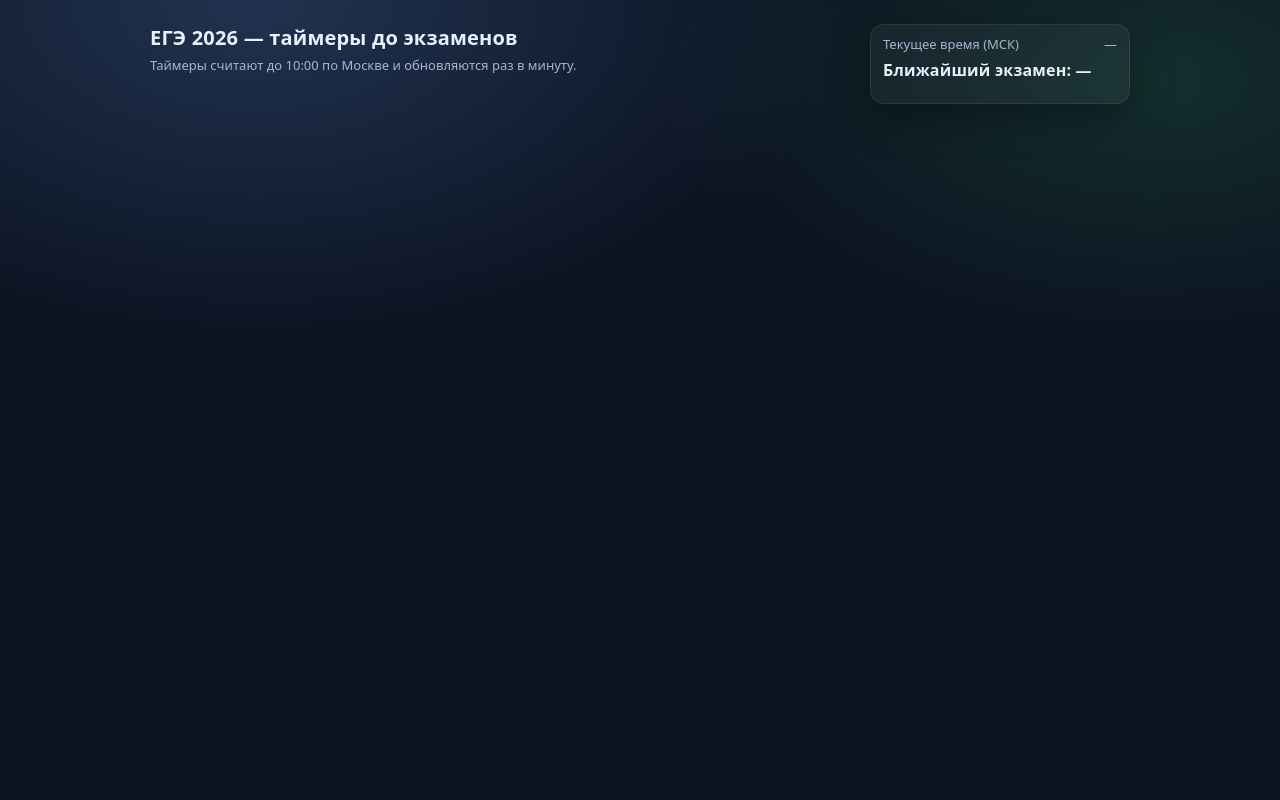
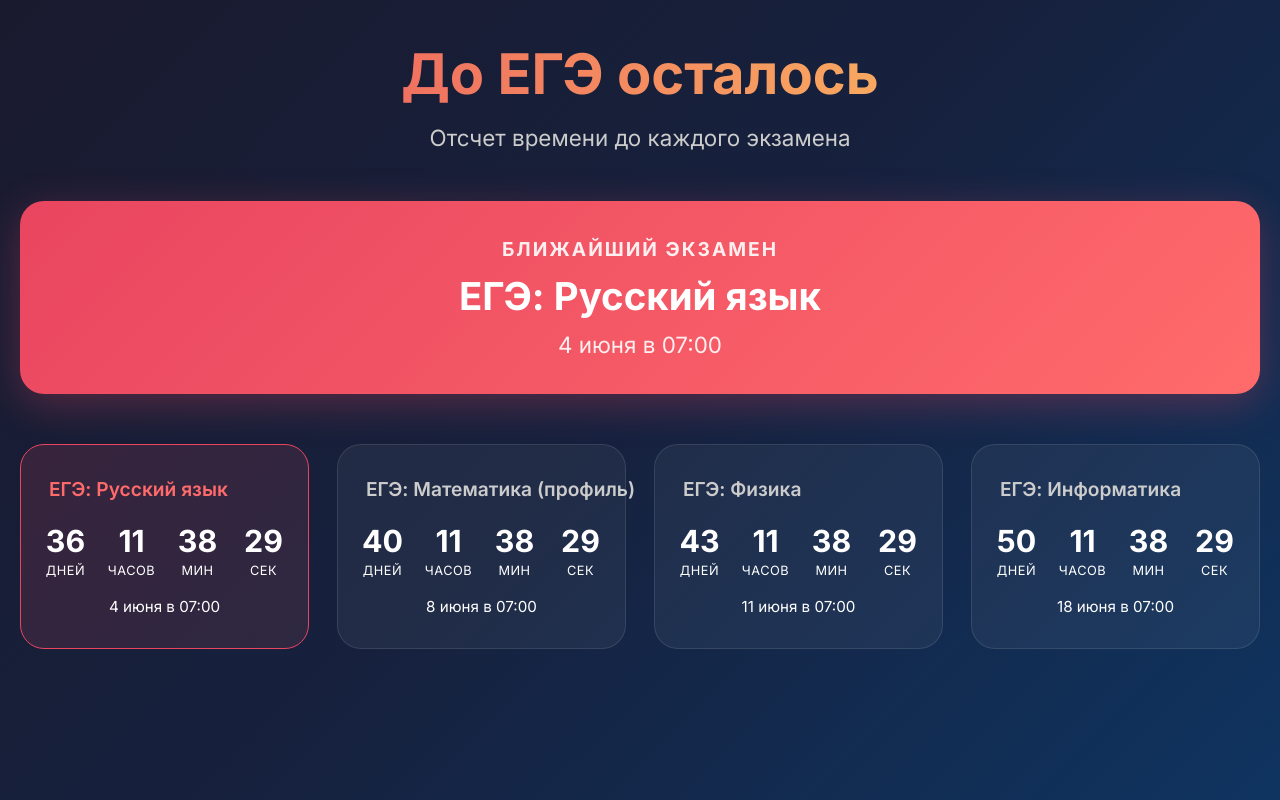
Before and after one commit to BuT9l3b/EGE_2026_Timer, a plain HTML site: page index.html in a window 1280 px wide. Drawn offline with Linux system fonts and the light colour scheme.

Commit message:
GUI has been completely redesigned.

```diff
--- a/index.html
+++ b/index.html
@@ -1,373 +1,314 @@
-<!doctype html>
+<!DOCTYPE html>
 <html lang="ru">
 <head>
-  <meta charset="utf-8" />
-  <meta name="viewport" content="width=device-width, initial-scale=1" />
-  <title>ЕГЭ 2026 — таймеры до экзаменов</title>
+  <meta charset="UTF-8">
+  <meta name="viewport" content="width=device-width, initial-scale=1.0">
+  <title>Таймеры до ЕГЭ</title>
+  <link rel="stylesheet" href="https://fonts.googleapis.com/css2?family=Inter:wght@400;500;600;700&display=swap">
   <style>
-    :root{
-      --bg:#0b1220;
-      --card:#111a2e;
-      --text:#e8eefc;
-      --muted:#a9b4d0;
-      --accent:#6ea8fe;
-      --warn:#fbbf24;
-      --good:#4ade80;
-      --border: rgba(255,255,255,.08);
-      --shadow: 0 12px 40px rgba(0,0,0,.35);
-    }
-    *{box-sizing:border-box}
-    body{
+    * {
       margin:0;
-      font-family: system-ui, -apple-system, Segoe UI, Roboto, Arial, sans-serif;
-      background: radial-gradient(1000px 600px at 20% 0%, rgba(110,168,254,.22), transparent 60%),
-                  radial-gradient(900px 500px at 90% 10%, rgba(74,222,128,.14), transparent 55%),
-                  var(--bg);
-      color:var(--text);
-      min-height:100vh;
-      padding:24px;
-    }
-    header{
-      max-width: 980px;
-      margin: 0 auto 18px;
-      display:flex;
-      align-items:flex-start;
-      justify-content:space-between;
-      gap:16px;
-      flex-wrap:wrap;
-    }
-    h1{
-      margin:0;
-      font-size: 20px;
-      font-weight: 800;
-      letter-spacing:.2px;
-    }
-    .sub{
-      margin-top:6px;
-      color:var(--muted);
-      font-size: 13px;
-      line-height:1.35;
-      max-width: 520px;
-    }
-    .pill{
-      border:1px solid var(--border);
-      background: rgba(255,255,255,.04);
-      padding:10px 12px;
-      border-radius:14px;
-      box-shadow: var(--shadow);
-      min-width: 260px;
-    }
-    .pill .row{
-      display:flex;
-      justify-content:space-between;
-      gap:12px;
-      font-size: 13px;
-      color: var(--muted);
-      margin-bottom: 6px;
-    }
-    .pill .big{
-      font-size: 16px;
-      font-weight: 800;
-      color: var(--text);
-      letter-spacing:.2px;
+      padding:0;
+      box-sizing:border-box;
     }
 
-    main{
-      max-width: 980px;
-      margin: 0 auto;
-    }
-    .grid{
-      display:grid;
-      grid-template-columns: repeat(12, 1fr);
-      gap:12px;
-    }
-    .card{
-      grid-column: span 6;
-      background: linear-gradient(180deg, rgba(255,255,255,.04), rgba(255,255,255,.01));
-      border: 1px solid var(--border);
-      border-radius: 16px;
-      padding: 16px;
-      box-shadow: var(--shadow);
-      position:relative;
-      overflow:hidden;
-    }
-    .card::after{
-      content:"";
-      position:absolute;
-      inset:-2px;
-      background: radial-gradient(600px 120px at 0% 0%, rgba(110,168,254,.22), transparent 55%),
-                  radial-gradient(500px 140px at 100% 0%, rgba(74,222,128,.14), transparent 60%);
-      opacity:.6;
-      pointer-events:none;
-    }
-    .card > *{position:relative; z-index:1;}
-
-    .top{
-      display:flex;
-      align-items:flex-start;
-      justify-content:space-between;
-      gap:12px;
-      margin-bottom: 10px;
-    }
-    .name{
-      font-weight: 800;
-      font-size: 15px;
-      line-height:1.25;
-    }
-    .date{
-      color: var(--muted);
-      font-size: 13px;
-      margin-top:6px;
-    }
-    .badge{
-      border:1px solid var(--border);
-      background: rgba(255,255,255,.04);
-      padding:8px 10px;
-      border-radius: 999px;
-      font-size: 12px;
-      color: var(--muted);
-      white-space:nowrap;
-      height: fit-content;
+    body {
+      font-family:'Inter',sans-serif;
+      min-height:100vh;
+      background:linear-gradient(135deg,#1a1a2e 0%,#16213e 50%,#0f3460 100%);
+      color:#fff;
+      padding:40px 20px;
     }
 
-    .timer{
-      display:flex;
-      align-items:baseline;
-      gap:10px;
-      flex-wrap:wrap;
-      margin-top: 8px;
+    .container {
+      max-width:1400px;
+      margin:0 auto;
     }
-    .time{
-      font-size: 32px;
-      font-weight: 900;
-      letter-spacing:.2px;
+
+    h1 {
+      text-align:center;
+      font-size:3.5rem;
+      font-weight:700;
+      margin-bottom:16px;
+      background:linear-gradient(90deg,#e94560,#ffd460);
+      -webkit-background-clip:text;
+      -webkit-text-fill-color:transparent;
+      background-clip:text;
     }
-    .labels{
-      display:flex;
-      gap:16px;
-      color: var(--muted);
-      font-size: 12px;
-      margin-top: -4px;
-      margin-left: 2px;
+
+    .subtitle {
+      text-align:center;
+      color:#ccc;
+      margin-bottom:50px;
+      font-size:1.4rem;
     }
-    .labels span{min-width: 30px}
 
-    .bottom{
-      margin-top: 12px;
-      display:flex;
-      justify-content:space-between;
-      align-items:center;
-      gap:12px;
-      color: var(--muted);
-      font-size: 13px;
+    .nearest-exam {
+      background:linear-gradient(135deg,#e94560 0%,#ff6b6b 100%);
+      border-radius:24px;
+      padding:36px;
+      margin-bottom:50px;
+      text-align:center;
+      box-shadow:0 10px 40px rgba(233,69,96,0.3);
     }
-    .status{
-      display:flex;
-      align-items:center;
-      gap:8px;
-      font-weight: 800;
-      color: var(--text);
+
+    .nearest-exam h2 {
+      font-size:1.2rem;
+      text-transform:uppercase;
+      letter-spacing:2px;
+      opacity:0.9;
+      margin-bottom:12px;
     }
-    .dot{
-      width:10px; height:10px;
-      border-radius:50%;
-      background: var(--accent);
-      box-shadow: 0 0 0 4px rgba(110,168,254,.18);
-    }
-    .mono{font-variant-numeric: tabular-nums;}
-    .small-note{color:var(--muted); font-size:12px; margin-top:10px}
 
-    button{
-      appearance:none;
-      border:1px solid var(--border);
-      background: rgba(255,255,255,.04);
-      color:var(--text);
-      padding:10px 12px;
-      border-radius: 12px;
-      cursor:pointer;
+    .nearest-exam .exam-name {
+      font-size:2.4rem;
       font-weight:700;
     }
-    button:hover{background: rgba(255,255,255,.07)}
-    .btnbar{display:flex; gap:10px; flex-wrap:wrap; justify-content:flex-end}
 
-    @media (max-width: 860px){
-      .card{grid-column: span 12;}
-      .pill{min-width: unset; width:100%;}
+    .nearest-exam .exam-date {
+      font-size:1.4rem;
+      opacity:0.9;
+      margin-top:12px;
+    }
+
+    .timers-grid {
+      display:grid;
+      grid-template-columns:repeat(4,1fr);
+      gap:28px;
+    }
+
+    .timer-card {
+      background:rgba(255,255,255,0.05);
+      border-radius:24px;
+      padding:32px 28px;
+      border:1px solid rgba(255,255,255,0.1);
+      transition:all 0.3s ease;
+      min-width:0;
+    }
+
+    .timer-card:hover {
+      transform:translateY(-6px);
+      border-color:rgba(233,69,96,0.4);
+      box-shadow:0 20px 50px rgba(0,0,0,0.3);
+    }
+
+    .timer-card.next {
+      border-color:#e94560;
+      background:linear-gradient(135deg,rgba(233,69,96,0.15) 0%,rgba(255,107,107,0.1) 100%);
+    }
+
+    .timer-card .exam-title {
+      font-size:1.2rem;
+      font-weight:600;
+      color:#ccc;
+      margin-bottom:22px;
+      white-space:nowrap;
+    }
+
+    .timer-card.next .exam-title {
+      color:#ff6b6b;
+    }
+
+    .timer-card .countdown {
+      display:flex;
+      gap:14px;
+      justify-content:center;
+    }
+
+    .timer-card .time-block {
+      text-align:center;
+      min-width:52px;
+    }
+
+    .timer-card .time-value {
+      font-size:1.9rem;
+      font-weight:700;
+      color:#fff;
+      display:block;
+    }
+
+    .timer-card .time-label {
+      font-size:0.8rem;
+      color:#fff;
+      text-transform:uppercase;
+      letter-spacing:0.5px;
+    }
+
+    .timer-card .exam-time {
+      text-align:center;
+      margin-top:18px;
+      font-size:0.95rem;
+      color:#fff;
+    }
+
+    .timer-card.expired {
+      opacity:0.5;
+    }
+
+    .timer-card.expired .time-value {
+      color:#999;
+    }
+
+    .timer-card.expired::after {
+      content:"✓ Экзамен сдан!";
+      display:block;
+      text-align:center;
+      color:#4ade80;
+      font-weight:600;
+      margin-top:12px;
+    }
+
+    @media (max-width:1000px) {
+      .timers-grid {
+        grid-template-columns:repeat(2,1fr);
+      }
+    }
+
+    @media (max-width:600px) {
+      h1 { font-size:2.2rem; }
+      .nearest-exam { padding:24px; }
+      .nearest-exam .exam-name { font-size:1.6rem; }
+      .timer-card { padding:22px 18px; }
+      .timer-card .exam-title { font-size:1rem; white-space:normal; }
+      .timer-card .time-value { font-size:1.5rem; }
+      .timer-card .time-block { min-width:42px; }
+      .timer-card .countdown { gap:8px; }
+      .timers-grid {
+        grid-template-columns:repeat(2,1fr);
+        gap:16px;
+      }
     }
   </style>
 </head>
 <body>
-<header>
-  <div>
-    <h1>ЕГЭ 2026 — таймеры до экзаменов</h1>
-    <div class="sub">
-      Таймеры считают до 10:00 по Москве и обновляются раз в минуту.
+  <div class="container">
+    <h1>До ЕГЭ осталось</h1>
+    <p class="subtitle">Отсчет времени до каждого экзамена</p>
+
+    <div class="nearest-exam">
+      <h2>Ближайший экзамен</h2>
+      <div class="exam-name" id="nearestName">—</div>
+      <div class="exam-date" id="nearestDate">—</div>
+    </div>
+
+    <div class="timers-grid" id="timersGrid">
     </div>
   </div>
 
-  <div class="pill">
-    <div class="row">
-      <div>Текущее время (МСК)</div>
-      <div id="nowLabel" class="mono">—</div>
-    </div>
-    <div class="big mono" id="nextExamLabel">Ближайший экзамен: —</div>
-    <div style="margin-top:12px" class="btnbar"></div>
-  </div>
-</header>
+  <script>
+    const EXAM_DATES = {
+      russian:     "2026-06-04T10:00:00+03:00",
+      math_profile:"2026-06-08T10:00:00+03:00",
+      physics:     "2026-06-11T10:00:00+03:00",
+      informatics: "2026-06-18T10:00:00+03:00",
+    };
 
-<main>
-  <div id="grid" class="grid"></div>
-</main>
+    const EXAM_NAMES = {
+      russian:     "ЕГЭ: Русский язык",
+      math_profile:"ЕГЭ: Математика (профиль)",
+      physics:     "ЕГЭ: Физика",
+      informatics: "ЕГЭ: Информатика",
+    };
 
-<script>
-  // ====== НАСТРОЙКИ: экзамены ======
-  // Время старта: 10:00 по Москве.
-  // Важно: ISO с +03:00 фиксирует МСК как смещение.
-  const exams = [
-    { key: "math_profile", name: "ЕГЭ: Математика (профиль)", datetime: "2026-06-08T10:00:00+03:00" },
-    { key: "russian",     name: "ЕГЭ: Русский язык",          datetime: "2026-06-04T10:00:00+03:00" },
-    { key: "informatics", name: "ЕГЭ: Информатика",          datetime: "2026-06-18T10:00:00+03:00" },
-    { key: "physics",     name: "ЕГЭ: Физика",              datetime: "2026-06-11T10:00:00+03:00" },
-  ];
+    function getTimeRemaining(targetDate) {
+      const now = new Date();
+      const target = new Date(targetDate);
+      const diff = target - now;
 
-  function pad2(n){ return String(n).padStart(2, "0"); }
+      if (diff <= 0) {
+        return { days:0, hours:0, minutes:0, seconds:0, expired:true };
+      }
 
-  function formatDateRu(iso){
-    const d = new Date(iso);
-    return d.toLocaleDateString("ru-RU", {
-      day:"2-digit", month:"long", year:"numeric", weekday:"long",
-      timeZone: "Europe/Moscow"
-    });
-  }
+      const days = Math.floor(diff / (1000 * 60 * 60 * 24));
+      const hours = Math.floor((diff % (1000 * 60 * 60 * 24)) / (1000 * 60 * 60));
+      const minutes = Math.floor((diff % (1000 * 60 * 60)) / (1000 * 60));
+      const seconds = Math.floor((diff % (1000 * 60)) / 1000);
 
-  function formatHM_MSK(d){
-    return d.toLocaleTimeString("ru-RU", {
-      hour:"2-digit", minute:"2-digit", second:"2-digit",
-      timeZone: "Europe/Moscow"
-    });
-  }
+      return { days, hours, minutes, seconds, expired:false };
+    }
 
-  function msToPartsMinutes(diff){
-    // показываем точность до минут: D H : MM
-    const s = Math.max(0, Math.floor(diff / 1000));
-    const days = Math.floor(s / 86400);
-    const hours = Math.floor((s % 86400) / 3600);
-    const mins = Math.floor((s % 3600) / 60);
-    return { days, hours, mins };
-  }
+    function formatDate(dateStr) {
+      const date = new Date(dateStr);
+      return date.toLocaleDateString('ru-RU', {
+        day:'numeric',
+        month:'long',
+        hour:'2-digit',
+        minute:'2-digit'
+      });
+    }
 
-  function colorForState(state){
-    if(state === "future") return { dot:"var(--accent)", glow:"rgba(110,168,254,.18)", label:"Скоро" };
-    if(state === "today")  return { dot:"var(--warn)",   glow:"rgba(251,191,36,.22)", label:"В этот день" };
-    return { dot:"var(--good)", glow:"rgba(74,222,128,.18)", label:"Экзамен прошёл (по таймеру)" };
-  }
+    function padZero(num) {
+      return num.toString().padStart(2,'0');
+    }
 
-  function buildCard(exam){
-    const el = document.createElement("section");
-    el.className = "card";
-    el.dataset.key = exam.key;
-    el.innerHTML = `
-      <div class="top">
-        <div>
-          <div class="name">${exam.name}</div>
-          <div class="date">${formatDateRu(exam.datetime)}</div>
-        </div>
-        <div class="badge">старт: 10:00 МСК</div>
-      </div>
+    function getNearestExam() {
+      const now = new Date();
+      let nearest = null;
+      let nearestKey = null;
 
-      <div class="timer">
-        <div class="time mono" id="time_${exam.key}">—</div>
-      </div>
+      for (const [key, date] of Object.entries(EXAM_DATES)) {
+        const examDate = new Date(date);
+        if (examDate > now) {
+          if (!nearest || examDate < nearest) {
+            nearest = examDate;
+            nearestKey = key;
+          }
+        }
+      }
 
-      <div class="labels" aria-hidden="true">
-        <span>дн</span><span>ч</span><span>мин</span>
-      </div>
+      return nearestKey;
+    }
 
-      <div class="bottom">
-        <div class="status" id="status_${exam.key}">
-          <span class="dot"></span>
-          <span>Ждём…</span>
-        </div>
-        <div class="mono" id="delta_${exam.key}"></div>
-      </div>
-    `;
-    return el;
-  }
+    function renderTimers() {
+      const grid = document.getElementById('timersGrid');
+      grid.innerHTML = '';
 
-  function render(){
-    const grid = document.getElementById("grid");
-    grid.innerHTML = "";
+      const nearestKey = getNearestExam();
 
-    const parsed = exams
-      .map(e => ({...e, t: new Date(e.datetime).getTime()}))
-      .sort((a,b)=>a.t-b.t);
+      for (const [key, date] of Object.entries(EXAM_DATES)) {
+        const time = getTimeRemaining(date);
+        const isNearest = key === nearestKey && !time.expired;
 
-    for(const ex of parsed) grid.appendChild(buildCard(ex));
-    update();
-  }
+        const card = document.createElement('div');
+        card.className = `timer-card${isNearest ? ' next' : ''}${time.expired ? ' expired' : ''}`;
 
-  function update(){
-    const now = new Date();
-    document.getElementById("nowLabel").textContent = formatHM_MSK(now);
+        card.innerHTML = `
+          <div class="exam-title">${EXAM_NAMES[key]}</div>
+          <div class="countdown">
+            <div class="time-block">
+              <span class="time-value">${padZero(time.days)}</span>
+              <span class="time-label">Дней</span>
+            </div>
+            <div class="time-block">
+              <span class="time-value">${padZero(time.hours)}</span>
+              <span class="time-label">Часов</span>
+            </div>
+            <div class="time-block">
+              <span class="time-value">${padZero(time.minutes)}</span>
+              <span class="time-label">Мин</span>
+            </div>
+            <div class="time-block">
+              <span class="time-value">${padZero(time.seconds)}</span>
+              <span class="time-label">Сек</span>
+            </div>
+          </div>
+          <div class="exam-time">${formatDate(date)}</div>
+        `;
 
-    const parsed = exams
-      .map(e => ({...e, t: new Date(e.datetime).getTime()}))
-      .sort((a,b)=>a.t-b.t);
+        grid.appendChild(card);
+      }
 
-    const nowMs = now.getTime();
-    const next = parsed.find(e => e.t > nowMs);
-    document.getElementById("nextExamLabel").textContent = next
-      ? `Ближайший экзамен: ${next.name} (${formatDateRu(next.datetime)})`
-      : `Ближайший экзамен: — (все даты уже прошли по таймеру)`;
-
-    for(const exam of parsed){
-      const diff = exam.t - nowMs;
-      const key = exam.key;
-
-      const timeEl = document.getElementById("time_"+key);
-      const deltaEl = document.getElementById("delta_"+key);
-      const statusEl = document.getElementById("status_"+key);
-      const dotEl = statusEl.querySelector(".dot");
-      const statusText = statusEl.querySelector("span:last-child");
-
-      if(diff > 0){
-        const targetDate = new Date(exam.t);
-        const sameDay = targetDate.toLocaleDateString("ru-RU", { timeZone:"Europe/Moscow" })
-                      === now.toLocaleDateString("ru-RU", { timeZone:"Europe/Moscow" });
-
-        const c = colorForState(sameDay ? "today" : "future");
-        dotEl.style.background = c.dot;
-        dotEl.style.boxShadow = `0 0 0 4px ${c.glow}`;
-        statusText.textContent = c.label;
-
-        const {days, hours, mins} = msToPartsMinutes(diff);
-        timeEl.textContent = `${days} ${pad2(hours)}:${pad2(mins)}`;
-        deltaEl.textContent = sameDay ? "осталось до старта" : "осталось";
+      if (nearestKey) {
+        document.getElementById('nearestName').textContent = EXAM_NAMES[nearestKey];
+        document.getElementById('nearestDate').textContent = formatDate(EXAM_DATES[nearestKey]);
       } else {
-        const c = colorForState("passed");
-        dotEl.style.background = c.dot;
-        dotEl.style.boxShadow = `0 0 0 4px ${c.glow}`;
-        statusText.textContent = c.label;
-        timeEl.textContent = `0 00:00`;
-        deltaEl.textContent = "—";
+        document.getElementById('nearestName').textContent = 'Все экзамены сданы!';
+        document.getElementById('nearestDate').textContent = '';
       }
     }
-  }
 
-  function startMinuteTicker(){
-    // выравнивание по минутам
-    update();
-    const now = new Date();
-    const msToNextMinute = (60 - now.getSeconds()) * 1000 - now.getMilliseconds();
-    setTimeout(() => {
-      update();
-      setInterval(update, 60_000);
-    }, msToNextMinute);
-  }
-
-  document.getElementById("resetBtn").addEventListener("click", () => render());
-  render();
-  startMinuteTicker();
-</script>
+    renderTimers();
+    setInterval(renderTimers, 1000);
+  </script>
 </body>
 </html>
```
